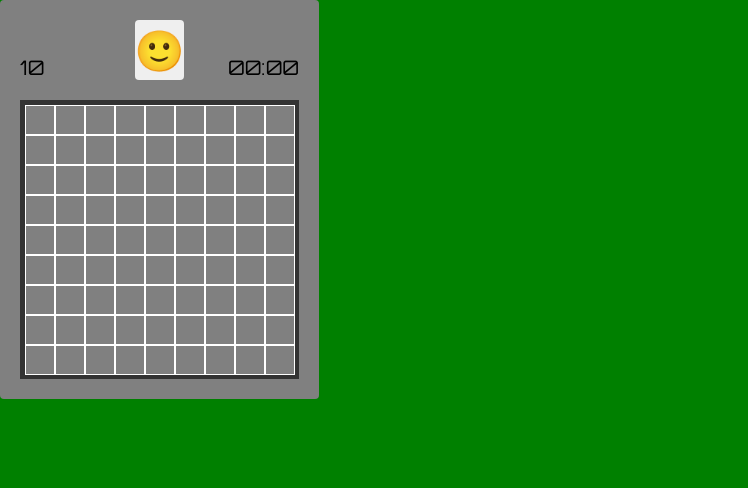
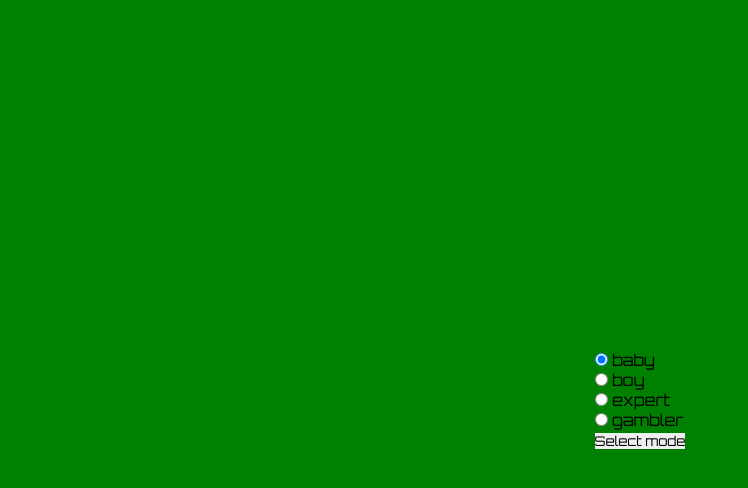
Before and after one commit to ChinmayMoghe/svelte-minesweeper, a Svelte app: page / in a window 1280 px wide. Shown: the top 488 px of the page, without its empty margins (0-748 px from the left). Built offline with nearby package versions, Linux system fonts and the light colour scheme.

Commit message:
Fix recursion bug: Maximum call stack exceeded with correct base condition

```diff
--- a/public/timer.worker.js
+++ b/public/timer.worker.js
@@ -4,6 +4,7 @@ function startTimer({ interval = 1000 }) {
   if (intervalId) {
     stopTimer();
   } else {
+    postMessage('TICK');
     intervalId = setInterval(() => {
       postMessage('TICK');
     }, interval);
--- a/src/App.svelte
+++ b/src/App.svelte
@@ -1,6 +1,43 @@
 <script lang="ts">
-import MineSweeper from './lib/client/MineSweeper.svelte';
-let difficulty:GameDifficulty;
+  import MineSweeper from "./lib/client/MineSweeper.svelte";
+  import { GameDifficulty } from "./lib/client/interfaces/GameInterfaces";
+  let difficulty: String = "baby";
+  let isModeSelected: Boolean = false;
 </script>
 
-<MineSweeper difficulty={difficulty}/>
+<div class="app">
+  {#if isModeSelected}
+    <MineSweeper {difficulty} />
+  {:else}
+    <form
+      on:submit|preventDefault={() => {
+        isModeSelected = true;
+      }}
+    >
+      {#each Object.keys(GameDifficulty) as key}
+        <div>
+          <input
+            type="radio"
+            name="difficulty"
+            id={key}
+            value={key}
+            on:click={() => {
+              difficulty = key;
+            }}
+            checked={difficulty === key}
+          />
+          <label for={key}>{key}</label>
+        </div>
+      {/each}
+      <button>Select mode</button>
+    </form>
+  {/if}
+</div>
+
+<style>
+  .app {
+    display: grid;
+    min-height: 100vh;
+    place-items: center;
+  }
+</style>
--- a/src/lib/client/MineSweeper.svelte
+++ b/src/lib/client/MineSweeper.svelte
@@ -1,7 +1,18 @@
 <script lang="ts">
-  const _noop = () => {};
-  import { CellClickState,CellSymbols,CellType,GameDifficulty,FlagState,ClickType,GameState } from "./interfaces/GameInterfaces";
-  import type {Cell,Bound} from './interfaces/GameInterfaces';
+  export let difficulty: String = "boy";
+  const _noop = () => {
+    return;
+  };
+  import {
+    CellClickState,
+    CellSymbols,
+    CellType,
+    GameDifficulty,
+    FlagState,
+    ClickType,
+    GameState,
+  } from "./interfaces/GameInterfaces";
+  import type { Cell, Bound } from "./interfaces/GameInterfaces";
   function uniqueRandomIndices(
     row_count: number,
     col_count: number,
@@ -98,7 +109,7 @@
     );
     return boardWithMines;
   }
-  let { rows, cols, mines, cellSize } = GameDifficulty.boy;
+  let { rows, cols, mines, cellSize } = GameDifficulty[difficulty];
   let minePositions = uniqueRandomIndices(rows, cols, mines);
   let game_state: GameState = GameState.on;
   let board = annotate(createBoard(rows, cols, minePositions));
@@ -114,7 +125,7 @@
   let incrementTimer = () => {
     timer += 1;
   };
-  $: if (clickedCellsCount === 1) {
+  $: if (clickedCellsCount >= 1 && timer === 0) {
     intervalWorker = new Worker("timer.worker.js");
     intervalWorker.addEventListener("message", incrementTimer);
     intervalWorker.postMessage({
@@ -134,10 +145,7 @@
   const calculateClickedCellsCount = (board: Array<Array<Cell>>) => {
     return board.reduce((acc, arr) => {
       acc += arr.reduce((count, cell) => {
-        count +=
-          cell.type !== CellType.mine && cell.clicked === CellClickState.clicked
-            ? 1
-            : 0;
+        count += cell.clicked === CellClickState.clicked ? 1 : 0;
         return count;
       }, 0);
       return acc;
@@ -150,19 +158,18 @@
     // 2. cells are already clicked
     // 3. cells have mines - same as 1 maybe
     // 4. cells that are flagged - need to add a flag feature as well
+    if (board[row_idx][col_idx].type === CellType.count) {
+      return;
+    }
+
     const { row_min, row_max, col_min, col_max } = getBounds(row_idx, col_idx);
     // loop over bounds to click each cell within the bounds
     for (let r_idx = row_min; r_idx <= row_max; r_idx++) {
       for (let c_idx = col_min; c_idx <= col_max; c_idx++) {
         const cell = board[r_idx][c_idx];
-        if (
-          [CellType.empty, CellType.count].includes(cell.type) &&
-          cell.clicked === CellClickState.not_clicked
-        ) {
-          const cellElement = document.querySelector(
-            `.cell[data-row='${r_idx}'][data-col='${c_idx}']`
-          );
-          cellElement.dispatchEvent(new MouseEvent("mousedown"));
+        if (cell.type!== CellType.mine && cell.clicked === CellClickState.not_clicked) {
+            board[r_idx][c_idx] = { ...cell, clicked: CellClickState.clicked };
+          clickEmptyCell(r_idx, c_idx);
         }
       }
     }
--- a/src/lib/client/interfaces/GameInterfaces.ts
+++ b/src/lib/client/interfaces/GameInterfaces.ts
@@ -5,7 +5,7 @@
   flag,
 }
 
- export  enum CellClickState {
+export enum CellClickState {
   clicked,
   not_clicked,
 }
```
Lines whose indentation alone changed are shown as unchanged.
